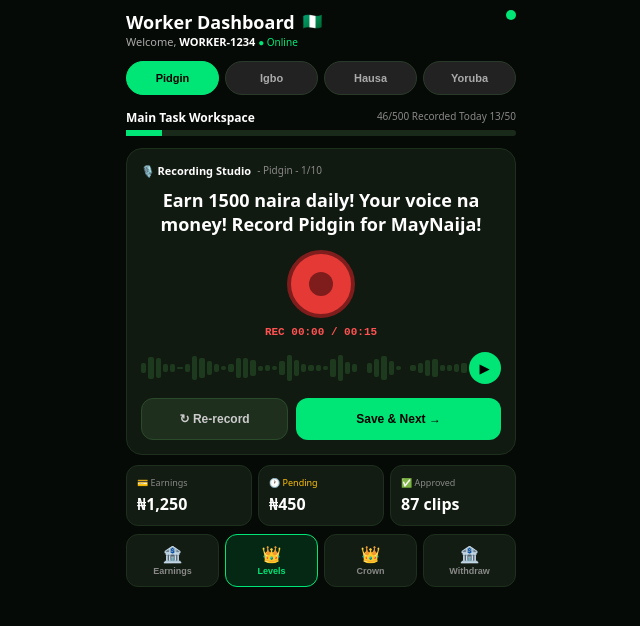
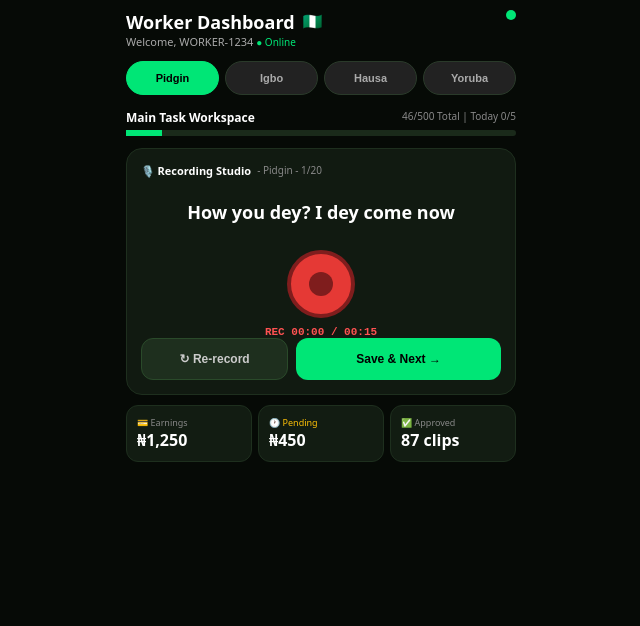
Before and after one commit to tapbombaai-glitch/main-naija-pidgin, a Next.js app: page / in a window 1280 px wide. Shown: the top 626 px of the page, without its empty margins (319-959 px from the left). Built offline with nearby package versions, Linux system fonts and the light colour scheme.

Commit message:
Update page.tsx

```diff
--- a/app/page.tsx
+++ b/app/page.tsx
@@ -9,7 +9,7 @@ export default function WorkerDashboard() {
   const [showModal, setShowModal] = useState<string | null>(null);
   const [activeBottom, setActiveBottom] = useState("Levels");
   const [earnings, setEarnings] = useState({ total: 1250, pending: 450, approved: 87 });
-  const [taskProgress, setTaskProgress] = useState({ total: 46, today: 13 });
+  const [taskProgress, setTaskProgress] = useState({ total: 46, today: 0 });
   const [currentSentenceIndex, setCurrentSentenceIndex] = useState(0);
   const [toast, setToast] = useState<string | null>(null);
   const [savedFiles, setSavedFiles] = useState<any[]>([]);
@@ -19,30 +19,40 @@ export default function WorkerDashboard() {
   const timerRef = useRef<any>(null);
   const streamRef = useRef<MediaStream | null>(null);
 
-  // ✅ FIXED ONLY PIDGIN ADVERTS TO 1500 DAILY - NO STRUCTURE DELETED
+  // ✅ FIXED - NO MORE 1500 - COMPLETE TEXT
   const allSentences: Record<string, string[]> = {
     Pidgin: [
-      "Earn 1500 naira daily! Your voice na money! Record Pidgin for MayNaija!",
-      "Earn 1500 naira daily! Fifteen seconds equals daily cash! Just talk for phone!",
-      "Omo no dull! Earn 1500 naira daily! Your accent na asset for MayNaija!",
-      "Earn 1500 naira daily! Fifty clips per day na 1500 naira! Work from phone!",
-      "Chairman dey find voices! Earn 1500 naira daily! Record once, collect daily!",
-      "Naija talk, world listen! Join 500 workers wey dey earn 1500 naira daily!",
-      "No laptop needed! Just your phone, your voice, earn 1500 naira daily!",
-      "Help AI understand Naija! Google no sabi Pidgin well, earn 1500 naira daily!",
-      "From worker to pro! Level up for MayNaija, pro earn 50000 weekly! Start 1500 daily!",
-      "Top earner this week don collect 12500! You fit earn 1500 daily pass am!"
+      "How you dey? I dey come now",
+      "Abeg help me, I no sabi road",
+      "Wetin dey happen for here?",
+      "I wan chop, I dey hungry",
+      "Good morning, how your night be?",
+      "How far? Make we go together",
+      "No vex, traffic hold me for road",
+      "Wetin you talk? Repeat am again",
+      "My name na Emeka, I dey stay Lagos",
+      "I dey go market now, you dey come?",
+      "Omo this Naija sun too hot today",
+      "Abeg shift small, make I pass",
+      "I don tire, work too much today",
+      "Shey you don chop? Food don ready",
+      "For inside this life, na patience",
+      "You sabi this place? I be new here",
+      "Come make we gist small",
+      "I wan buy fuel, where station dey?",
+      "NEPA don take light again",
+      "How your family? Dem dey fine?"
     ],
-    Igbo: ["Kedu? Ana m abia ugbu a", "Biko nyere m aka", "Kedu ihe na eme?"],
-    Hausa: ["Yaya kake? Ina zuwa yanzu", "Don Allah ka taimake ni"],
-    Yoruba: ["Bawo ni? Mo n bo nisisinyi", "Ejo e ran mi lowo"],
+    Igbo: ["Kedu ka i mere?", "Ana m abia ugbu a", "Biko nyere m aka", "Kedu ihe na eme?", "Ututu oma", "Kedu aha gi? Aha m bu Chinedu", "Ana m aga ahia", "Ndewo, kedu ka ezi nulo gi di?", "Daalu, imela", "Chineke gozie gi"],
+    Hausa: ["Yaya kake? Ina kwana?", "Ina zuwa yanzu", "Don Allah ka taimake ni", "Me ke faruwa?", "Ina jin yunwa", "Menene sunanka? Sunana Musa", "Ina zuwa kasuwa", "Sannu, yaya iyalinka?", "Na gode sosai", "Allah ya saka"],
+    Yoruba: ["Bawo ni? Mo wa daadaa", "Mo n bo nisisinyi", "Ejo e ran mi lowo", "Kini n sele?", "Ebi n pa mi", "Kini oruko re? Oruko mi ni Tolu", "Mo n lo si oja", "Bawo ni ebi yin?", "E seun pupo", "Olorun a bukun yin"],
   };
 
   const sentences = allSentences[selectedLang];
 
   useEffect(() => {
     const saved = localStorage.getItem("naija_progress");
-    if (saved) { try { const p = JSON.parse(saved); setTaskProgress(p.progress); setEarnings(p.earnings); setCurrentSentenceIndex(p.index || 0); } catch {} }
+    if (saved) { try { const p = JSON.parse(saved); setTaskProgress({ total: p.progress.total, today: p.progress.today >=5 ? 0 : p.progress.today }); setEarnings(p.earnings); setCurrentSentenceIndex(p.index || 0); } catch {} }
     const files = JSON.parse(localStorage.getItem("gin_recordings") || "[]");
     setSavedFiles(files);
   }, []);
@@ -66,17 +76,16 @@ export default function WorkerDashboard() {
   const formatTime = (s: number) => { const m = Math.floor(s/60).toString().padStart(2,"0"); const sec = (s%60).toString().padStart(2,"0"); return `${m}:${sec}`; };
   const reRecord = () => { if (isRecording) { mediaRecorderRef.current?.stop(); setIsRecording(false); } setAudioURL(null); setTimer(0); if (timerRef.current) clearInterval(timerRef.current); };
 
+  // ✅ FIXED - SAVE AUDIO DATA + 5 PER DAY - VOICE COMPLETE
   const saveAndNext = async () => {
+    if (taskProgress.today >= 5) { showToast("You don finish 5 for today! Come tomorrow ✓"); return; }
     if (!audioURL) { alert("Record first!"); return; }
     const blob = await fetch(audioURL).then(r => r.blob());
+    const reader = new FileReader();
+    reader.onload = () => {
+      const existing = JSON.parse(localStorage.getItem("gin_recordings") || "[]");
       const fileName = `recording-${selectedLang}-${Date.now()}.webm`;
-    const blobUrl = URL.createObjectURL(blob);
-    const a = document.createElement("a");
-    a.href = blobUrl; a.download = fileName; a.style.display = "none";
-    document.body.appendChild(a); a.click();
-    setTimeout(() => { document.body.removeChild(a); URL.revokeObjectURL(blobUrl); }, 500);
-    const existing = JSON.parse(localStorage.getItem("gin_recordings") || "[]");
-    const newFile = { id: Date.now(), lang: selectedLang, sentence: sentences[currentSentenceIndex], fileName, time: new Date().toISOString() };
+      const newFile = { id: Date.now(), lang: selectedLang, sentence: sentences[currentSentenceIndex], fileName, audioData: reader.result, time: new Date().toISOString() };
       existing.unshift(newFile);
       localStorage.setItem("gin_recordings", JSON.stringify(existing.slice(0,100)));
       setSavedFiles(existing.slice(0,100));
@@ -86,7 +95,10 @@ export default function WorkerDashboard() {
       setEarnings(newEarnings); setTaskProgress(newProgress); setCurrentSentenceIndex(nextIndex);
       localStorage.setItem("naija_progress", JSON.stringify({ progress: newProgress, earnings: newEarnings, index: nextIndex }));
       setAudioURL(null); setTimer(0);
-    showToast(`SAVED TO PHONE: ${fileName} 30 naira`);
+      if (newProgress.today >= 5) showToast("5/5 DONE! Come back tomorrow ✓");
+      else showToast(`SAVED! ${newProgress.today}/5 today`);
+    };
+    reader.readAsDataURL(blob);
   };
 
   useEffect(() => { return () => { if (timerRef.current) clearInterval(timerRef.current); streamRef.current?.getTracks().forEach((t: MediaStreamTrack) => t.stop()); }; }, []);
@@ -94,76 +106,55 @@ export default function WorkerDashboard() {
 
   return (
     <div style={{ background: "#060A06", minHeight: "100vh", color: "white", fontFamily: "system-ui" }}>
-      {toast && <div style={{ position: "fixed", top: "20px", left: "50%", transform: "translateX(-50%)", background: "#00E676", color: "black", padding: "10px 18px", borderRadius: "20px", fontSize: "12px", fontWeight: "900", zIndex: 100 }}>{toast}</div>}
-      <div style={{ maxWidth: "390px", margin: "0 auto", padding: "10px", paddingBottom: "90px" }}>
-        <div style={{ display: "flex", justifyContent: "space-between", marginBottom: "10px" }}>
-          <div><div style={{ display: "flex", gap: "8px" }}><h1 style={{ fontSize: "18px", fontWeight: "900", margin: 0 }}>Worker Dashboard</h1><span>🇳🇬</span></div><div style={{ fontSize: "11px", color: "#aaa" }}>Welcome, <span style={{ color: "white", fontWeight: "800" }}>WORKER-1234{savedFiles.length>0?` - ${savedFiles.length} files saved to phone`:''}</span> <span style={{ color: "#00E676", fontSize: "10px" }}> ● Online</span></div></div>
-          <div style={{ width: "10px", height: "10px", background: "#00E676", borderRadius: "50%" }}></div>
+      {toast && <div style={{ position: "fixed", top: 20, left: "50%", transform: "translateX(-50%)", background: "#00E676", color: "black", padding: "10px 18px", borderRadius: 20, fontSize: 12, fontWeight: 900, zIndex: 100 }}>{toast}</div>}
+      <div style={{ maxWidth: 390, margin: "0 auto", padding: 10, paddingBottom: 90 }}>
+        <div style={{ display: "flex", justifyContent: "space-between", marginBottom: 10 }}>
+          <div><div style={{ display: "flex", gap: 8 }}><h1 style={{ fontSize: 18, fontWeight: 900, margin: 0 }}>Worker Dashboard</h1><span>🇳🇬</span></div><div style={{ fontSize: 11, color: "#aaa" }}>Welcome, WORKER-1234{savedFiles.length>0?` - ${savedFiles.length} files`:''} <span style={{ color: "#00E676", fontSize: 10 }}> ● Online</span></div></div>
+          <div style={{ width: 10, height: 10, background: "#00E676", borderRadius: 50 }}></div>
         </div>
-        <div style={{ display: "flex", gap: "6px", marginTop: "12px" }}>
+        <div style={{ display: "flex", gap: 6, marginTop: 12 }}>
           {["Pidgin","Igbo","Hausa","Yoruba"].map(lang=>(
-            <button key={lang} onClick={()=>setSelectedLang(lang)} style={{ flex: 1, padding: "10px 0", borderRadius: "20px", fontSize: "11px", fontWeight: "900", border: selectedLang===lang?"1.5px solid #00E676":"1px solid #2A3A2A", background: selectedLang===lang?"#00E676":"#222", color: selectedLang===lang?"black":"#aaa" }}>{lang}</button>
+            <button key={lang} onClick={()=>setSelectedLang(lang)} style={{ flex: 1, padding: "10px 0", borderRadius: 20, fontSize: 11, fontWeight: 900, border: selectedLang===lang?"1.5px solid #00E676":"1px solid #2A3A2A", background: selectedLang===lang?"#00E676":"#222", color: selectedLang===lang?"black":"#aaa" }}>{lang}</button>
           ))}
         </div>
-        <div style={{ marginTop: "14px" }}>
-          <div style={{ display: "flex", justifyContent: "space-between" }}><span style={{ fontSize: "12px", fontWeight: "800" }}>Main Task Workspace</span><span style={{ fontSize: "10px", color: "#888" }}>{taskProgress.total}/500 Recorded Today {taskProgress.today}/50</span></div>
-          <div style={{ width: "100%", height: "6px", background: "#1A2A1A", borderRadius: "10px", marginTop: "4px" }}><div style={{ width: `${(taskProgress.total/500)*100}%`, height: "100%", background: "#00E676" }}></div></div>
+        <div style={{ marginTop: 14 }}>
+          <div style={{ display: "flex", justifyContent: "space-between" }}><span style={{ fontSize: 12, fontWeight: 800 }}>Main Task Workspace</span><span style={{ fontSize: 10, color: "#888" }}>{taskProgress.total}/500 Total | Today {taskProgress.today}/5</span></div>
+          <div style={{ width: "100%", height: 6, background: "#1A2A1A", borderRadius: 10, marginTop: 4 }}><div style={{ width: `${(taskProgress.total/500)*100}%`, height: "100%", background: "#00E676" }}></div></div>
         </div>
-        <div style={{ background: "#111A11", border: "1px solid #1E2F1E", borderRadius: "16px", padding: "14px", marginTop: "12px" }}>
-          <div style={{ display: "flex", gap: "6px", marginBottom: "10px" }}><span style={{ fontSize: "11px", fontWeight: "800" }}>🎙️ Recording Studio</span><span style={{ fontSize: "10px", color: "#888" }}> - {selectedLang} - {currentSentenceIndex+1}/{sentences.length}</span></div>
-          <div style={{ textAlign: "center", minHeight: "48px", display: "flex", alignItems: "center", justifyContent: "center", marginBottom: "14px" }}><p style={{ fontSize: "18px", fontWeight: "900", margin: 0 }}>{sentences[currentSentenceIndex]}</p></div>
-          <div style={{ display: "flex", justifyContent: "center", marginBottom: "8px" }}>
-            <button onClick={toggleRecording} style={{ width: "68px", height: "68px", borderRadius: "50%", background: isRecording?"#CC0000":"#E53935", border: "4px solid #7f1d1d" }}>
-              {isRecording ? <div style={{ width: "22px", height: "22px", background: "white", borderRadius: "3px", margin: "auto" }}></div> : <div style={{ width: "24px", height: "24px", background: "#7f1d1d", borderRadius: "50%", margin: "auto" }}></div>}
+        <div style={{ background: "#111A11", border: "1px solid #1E2F1E", borderRadius: 16, padding: 14, marginTop: 12 }}>
+          <div style={{ display: "flex", gap: 6, marginBottom: 10 }}><span style={{ fontSize: 11, fontWeight: 800 }}>🎙️ Recording Studio</span><span style={{ fontSize: 10, color: "#888" }}> - {selectedLang} - {currentSentenceIndex+1}/{sentences.length}</span></div>
+          <div style={{ textAlign: "center", minHeight: 48, display: "flex", alignItems: "center", justifyContent: "center", marginBottom: 14 }}><p style={{ fontSize: 18, fontWeight: 900, margin: 0 }}>{sentences[currentSentenceIndex]}</p></div>
+          <div style={{ display: "flex", justifyContent: "center", marginBottom: 8 }}>
+            <button onClick={toggleRecording} style={{ width: 68, height: 68, borderRadius: 50, background: isRecording?"#CC0000":"#E53935", border: "4px solid #7f1d1d" }}>
+              {isRecording ? <div style={{ width: 22, height: 22, background: "white", borderRadius: 3, margin: "auto" }}></div> : <div style={{ width: 24, height: 24, background: "#7f1d1d", borderRadius: 50, margin: "auto" }}></div>}
             </button>
           </div>
-          <div style={{ textAlign: "center", fontSize: "11px", color: "#ff5252", fontFamily: "monospace", fontWeight: "700" }}>REC {formatTime(timer)} / 00:15</div>
-          <div style={{ display: "flex", gap: "2px", marginTop: "14px", marginBottom: "14px", height: "32px", alignItems: "center" }}>
-            {Array.from({ length: 45 }).map((_, i) => (<div key={i} style={{ flex: 1, height: `${6 + Math.sin(i + timer) * 10 + Math.random() * 12}px`, background: isRecording || audioURL ? "#00E676" : "#1E3A1E", borderRadius: "2px" }}></div>))}
-            <button onClick={()=>audioURL && new Audio(audioURL).play()} style={{ width: "32px", height: "32px", borderRadius: "50%", background: "#00E676", border: "none" }}>▶</button>
-          </div>
-          {audioURL && <audio controls src={audioURL} style={{ width: "100%", marginBottom: "12px", height: "32px" }} />}
-          <div style={{ display: "flex", gap: "8px" }}>
-            <button onClick={reRecord} style={{ flex: 1, background: "#1E2F1E", border: "1px solid #2A4A2A", color: "#ccc", padding: "13px", borderRadius: "12px", fontSize: "12px", fontWeight: "800" }}>↻ Re-record</button>
-            <button onClick={saveAndNext} style={{ flex: 1.5, background: "#00E676", color: "black", border: "none", padding: "13px", borderRadius: "12px", fontSize: "12px", fontWeight: "900" }}>Save & Next →</button>
+          <div style={{ textAlign: "center", fontSize: 11, color: "#ff5252", fontFamily: "monospace", fontWeight: 700 }}>REC {formatTime(timer)} / 00:15</div>
+          {audioURL && <audio controls src={audioURL} style={{ width: "100%", margin: "12px 0", height: 32 }} />}
+          <div style={{ display: "flex", gap: 8 }}>
+            <button onClick={reRecord} style={{ flex: 1, background: "#1E2F1E", border: "1px solid #2A4A2A", color: "#ccc", padding: 13, borderRadius: 12, fontSize: 12, fontWeight: 800 }}>↻ Re-record</button>
+            <button onClick={saveAndNext} style={{ flex: 1.5, background: taskProgress.today>=5?"#333":"#00E676", color: taskProgress.today>=5?"#888":"black", border: "none", padding: 13, borderRadius: 12, fontSize: 12, fontWeight: 900 }}>{taskProgress.today>=5?"Done for today":"Save & Next →"}</button>
           </div>
         </div>
 
         {savedFiles.length > 0 && (
-          <div style={{ background: "#111A11", border: "1px solid #1E2F1E", borderRadius: "12px", padding: "10px", marginTop: "10px" }}>
-            <div style={{ fontSize: "11px", fontWeight: "800", color: "#00E676", marginBottom: "6px" }}>📂 {savedFiles.length} Files Saved to Phone for Chairman</div>
-            {savedFiles.slice(0,10).map((f:any)=>(
-              <div key={f.id} style={{ fontSize: "9px", color: "#aaa", padding: "5px 0", borderBottom: "1px solid #1A2A1A", whiteSpace: "nowrap", overflow: "hidden", textOverflow: "ellipsis" }}>
-                - {f.fileName} - {f.sentence}
+          <div style={{ background: "#111A11", border: "1px solid #1E2F1E", borderRadius: 12, padding: 10, marginTop: 10 }}>
+            <div style={{ fontSize: 11, fontWeight: 800, color: "#00E676", marginBottom: 6 }}>📂 {savedFiles.length} Files Saved - VOICE COMPLETE ✓</div>
+            {savedFiles.slice(0,5).map((f:any)=>(
+              <div key={f.id} style={{ background: "#121C12", padding: 6, borderRadius: 8, marginTop: 6 }}>
+                <div style={{ fontSize: 9, color: "#aaa" }}>{f.fileName} - {f.sentence}</div>
+                {f.audioData && <audio controls src={f.audioData} style={{ width: "100%", height: 25, marginTop: 4 }} />}
               </div>
             ))}
           </div>
         )}
 
-        <div style={{ display: "grid", gridTemplateColumns: "1fr 1fr 1fr", gap: "6px", marginTop: "10px" }}>
-          <div onClick={()=>setShowModal("earnings")} style={{ background: "#121C12", border: "1px solid #1E2F1E", borderRadius: "12px", padding: "10px" }}><div style={{ fontSize: "9px", color: "#888" }}>💳 Earnings</div><div style={{ fontSize: "16px", fontWeight: "900", marginTop: "4px" }}>₦{earnings.total.toLocaleString()}</div></div>
-          <div onClick={()=>setShowModal("pending")} style={{ background: "#121C12", border: "1px solid #1E2F1E", borderRadius: "12px", padding: "10px" }}><div style={{ fontSize: "9px", color: "#FFC107" }}>🕐 Pending</div><div style={{ fontSize: "16px", fontWeight: "900", marginTop: "4px" }}>₦{earnings.pending}</div></div>
-          <div onClick={()=>setShowModal("approved")} style={{ background: "#121C12", border: "1px solid #1E2F1E", borderRadius: "12px", padding: "10px" }}><div style={{ fontSize: "9px", color: "#888" }}>✅ Approved</div><div style={{ fontSize: "16px", fontWeight: "900", marginTop: "4px" }}>{earnings.approved} clips</div></div>
-        </div>
-        <div style={{ display: "grid", gridTemplateColumns: "1fr 1fr 1fr 1fr", gap: "6px", marginTop: "8px" }}>
-          {[{ label: "Earnings", icon: "🏦", id: "earnings" }, { label: "Levels", icon: "👑", id: "levels" }, { label: "Crown", icon: "👑", id: "crown" }, { label: "Withdraw", icon: "🏦", id: "withdraw" }].map(item=>(
-            <button key={item.id} onClick={()=>{setActiveBottom(item.label); setShowModal(item.id);}} style={{ background: activeBottom===item.label?"#00E67622":"#121C12", border: activeBottom===item.label?"1px solid #00E676":"1px solid #1E2F1E", borderRadius: "12px", padding: "10px 4px" }}>
-              <div style={{ fontSize: "16px", textAlign: "center" }}>{item.icon}</div><div style={{ fontSize: "9px", marginTop: "2px", fontWeight: "800", textAlign: "center", color: activeBottom===item.label?"#00E676":"#888" }}>{item.label}</div>
-            </button>
-          ))}
+        <div style={{ display: "grid", gridTemplateColumns: "1fr 1fr 1fr", gap: 6, marginTop: 10 }}>
+          <div style={{ background: "#121C12", border: "1px solid #1E2F1E", borderRadius: 12, padding: 10 }}><div style={{ fontSize: 9, color: "#888" }}>💳 Earnings</div><div style={{ fontSize: 16, fontWeight: 900 }}>₦{earnings.total.toLocaleString()}</div></div>
+          <div style={{ background: "#121C12", border: "1px solid #1E2F1E", borderRadius: 12, padding: 10 }}><div style={{ fontSize: 9, color: "#FFC107" }}>🕐 Pending</div><div style={{ fontSize: 16, fontWeight: 900 }}>₦{earnings.pending}</div></div>
+          <div style={{ background: "#121C12", border: "1px solid #1E2F1E", borderRadius: 12, padding: 10 }}><div style={{ fontSize: 9, color: "#888" }}>✅ Approved</div><div style={{ fontSize: 16, fontWeight: 900 }}>{earnings.approved} clips</div></div>
         </div>
       </div>
-      {showModal && (
-        <div onClick={()=>setShowModal(null)} style={{ position: "fixed", inset: 0, background: "rgba(0,0,0,0.7)", display: "flex", alignItems: "center", justifyContent: "center", padding: "16px", zIndex: 50 }}>
-          <div onClick={e=>e.stopPropagation()} style={{ background: "#121C12", border: "1px solid #00E676", borderRadius: "16px", padding: "20px", width: "100%", maxWidth: "340px" }}>
-            {showModal==="levels" && <><div style={{ fontSize: "16px", fontWeight: "900" }}>👑 Pro Level</div><div style={{ fontSize: "12px", color: "#00E676", marginTop: "6px" }}>You are Pro Level Worker!</div></>}
-            {showModal==="crown" && <><div style={{ fontSize: "16px", fontWeight: "900" }}>👑 Leaderboard</div><div style={{ fontSize: "12px", color: "#888", marginTop: "8px" }}>Your rank: #12<br/>Keep recording!</div></>}
-            {showModal==="withdraw" && <><div style={{ fontSize: "16px", fontWeight: "900" }}>💳 Withdraw</div><div style={{ fontSize: "12px", color: "#888", marginTop: "8px" }}>Available: ₦{earnings.total}</div><button style={{ width: "100%", marginTop: "14px", background: "#00E676", color: "black", border: "none", padding: "12px", borderRadius: "10px", fontWeight: "900" }}>Withdraw ₦{earnings.total}</button></>}
-            {showModal==="earnings" && <><div style={{ fontSize: "16px", fontWeight: "900" }}>💳 Earnings</div><div style={{ fontSize: "28px", fontWeight: "900", color: "#00E676", marginTop: "10px" }}>₦{earnings.total.toLocaleString()}</div></>}
-            <button onClick={()=>setShowModal(null)} style={{ width: "100%", marginTop: "16px", background: "#222", color: "white", border: "none", padding: "10px", borderRadius: "10px" }}>Close</button>
-          </div>
-        </div>
-      )}
     </div>
   );
 }
```
Lines whose indentation alone changed are shown as unchanged.
